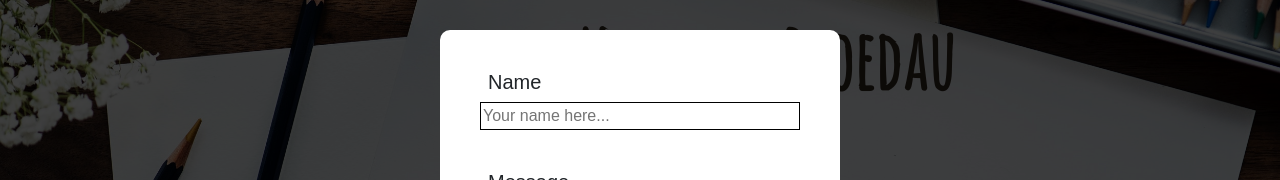
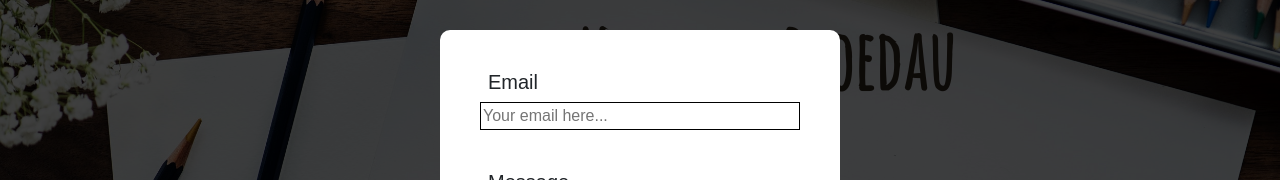
Before and after one commit to DanFeinstat/Artist-Portfolio, a React app in the folder client/: page / in a window 1280 px wide. Both pictures are taken after a click on the button "Contact". Shown: the part 220-400 px from the top of the page. Built offline with nearby package versions, Linux system fonts and the light colour scheme; a web font is replaced by a local one.

Commit message:
Contact modal updated

```diff
--- a/client/src/App.js
+++ b/client/src/App.js
@@ -18,6 +18,8 @@ class App extends Component {
   state = {
     width: window.innerWidth,
     modal: null,
+    email: "",
+    message: "",
   };
   componentWillMount() {
     window.addEventListener("resize", this.handleWindowSizeChange);
@@ -31,6 +33,7 @@ class App extends Component {
     this.setState({ width: window.innerWidth });
   };
 
+  //scroll navigation for nav bar
   scrollToTarget = e => {
     let name = e.target.innerHTML;
     console.log(name);
@@ -38,6 +41,7 @@ class App extends Component {
     galleryDiv.scrollIntoView({ behavior: "smooth" }, true);
   };
 
+  //art modals
   openModal = e => {
     e.preventDefault();
     this.setState({ modal: true });
@@ -47,6 +51,7 @@ class App extends Component {
     this.setState({ modal: null });
   };
 
+  //contact the artist modal
   openContactModal = e => {
     e.preventDefault();
     this.setState({ contactModal: true });
@@ -54,6 +59,29 @@ class App extends Component {
   closeContactModal = e => {
     e.preventDefault();
     this.setState({ contactModal: null });
+  };
+
+  handleInputChange = e => {
+    let value = e.target.value;
+    let name = e.target.name;
+    this.setState({ [name]: value });
+  };
+
+  handleSubmit = e => {
+    e.preventDefault();
+    if (!this.state.email && !this.state.message) {
+      this.closeContactModal(e);
+    } else if (!this.state.email) {
+      alert("Please enter your email.");
+    } else if (!this.state.message) {
+      alert("Please enter a message");
+    } else {
+      let validateEmail = /^(([^<>()[\]\\.,;:\s@\"]+(\.[^<>()[\]\\.,;:\s@\"]+)*)|(\".+\"))@((\[[0-9]{1,3}\.[0-9]{1,3}\.[0-9]{1,3}\.[0-9]{1,3}\])|(([a-zA-Z\-0-9]+\.)+[a-zA-Z]{2,}))$/;
+      if (!validateEmail.test(this.state.email)) {
+        alert("That email address is invalid.");
+      }
+      //else do something
+    }
   };
 
   render() {
@@ -89,7 +117,11 @@ class App extends Component {
         {isIpad ? <SmallAbout /> : <About />}
         {this.state.modal ? <Modal onSomeEvent={this.closeModal} /> : null}
         {this.state.contactModal ? (
-          <ContactModal onSomeEvent={this.closeContactModal} />
+          <ContactModal
+            onOutsideClick={this.closeContactModal}
+            handleInput={this.handleInputChange}
+            handleSub={this.handleSubmit}
+          />
         ) : null}
       </div>
     );
--- a/client/src/components/Contact/ContactModal.js
+++ b/client/src/components/Contact/ContactModal.js
@@ -6,21 +6,30 @@ const ContactModal = props => {
     <div>
       <div className={styles.modal} id="modal">
         <div className={styles.paper}>
-          <h5 className={styles.h5}>Name</h5>
-          <input className={styles.input} placeholder="Your name here..." />
-          <h5 className={styles.h5}>Message</h5>
+          <h5 className={styles.h5}>Email</h5>
+          <input
+            className={styles.input}
+            name="email"
+            placeholder="Your email here..."
+            onChange={props.handleInput}
+          />
+          <h5 className={styles.h5} name="message">
+            Message
+          </h5>
           <textarea
             className={styles.textarea}
+            onChange={props.handleInput}
+            name="message"
             placeholder="Add a message..."
           />
-          <button className={styles.btn} onClick={props.onSomeEvent}>
+          <button className={styles.btn} onClick={props.handleSub}>
             Submit
           </button>
         </div>
       </div>
       <div
         className={styles.backdrop}
-        onClick={props.onSomeEvent}
+        onClick={props.onOutsideClick}
         id="modal-backdrop"
       />
     </div>
```
Also changed, not shown: client/src/components/DropDownMenu/DropDownMenu.js (+0 -13 lines).
